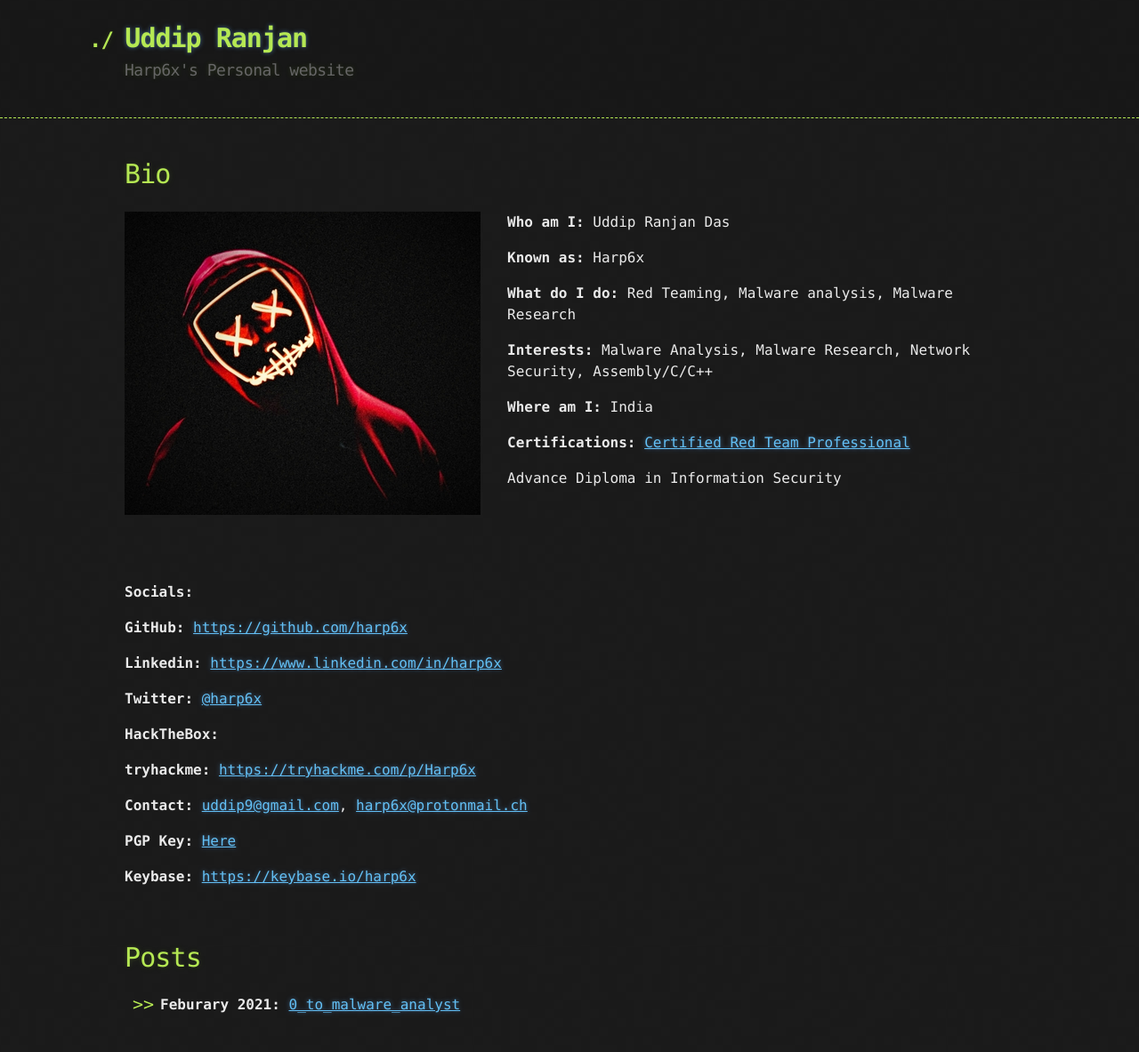
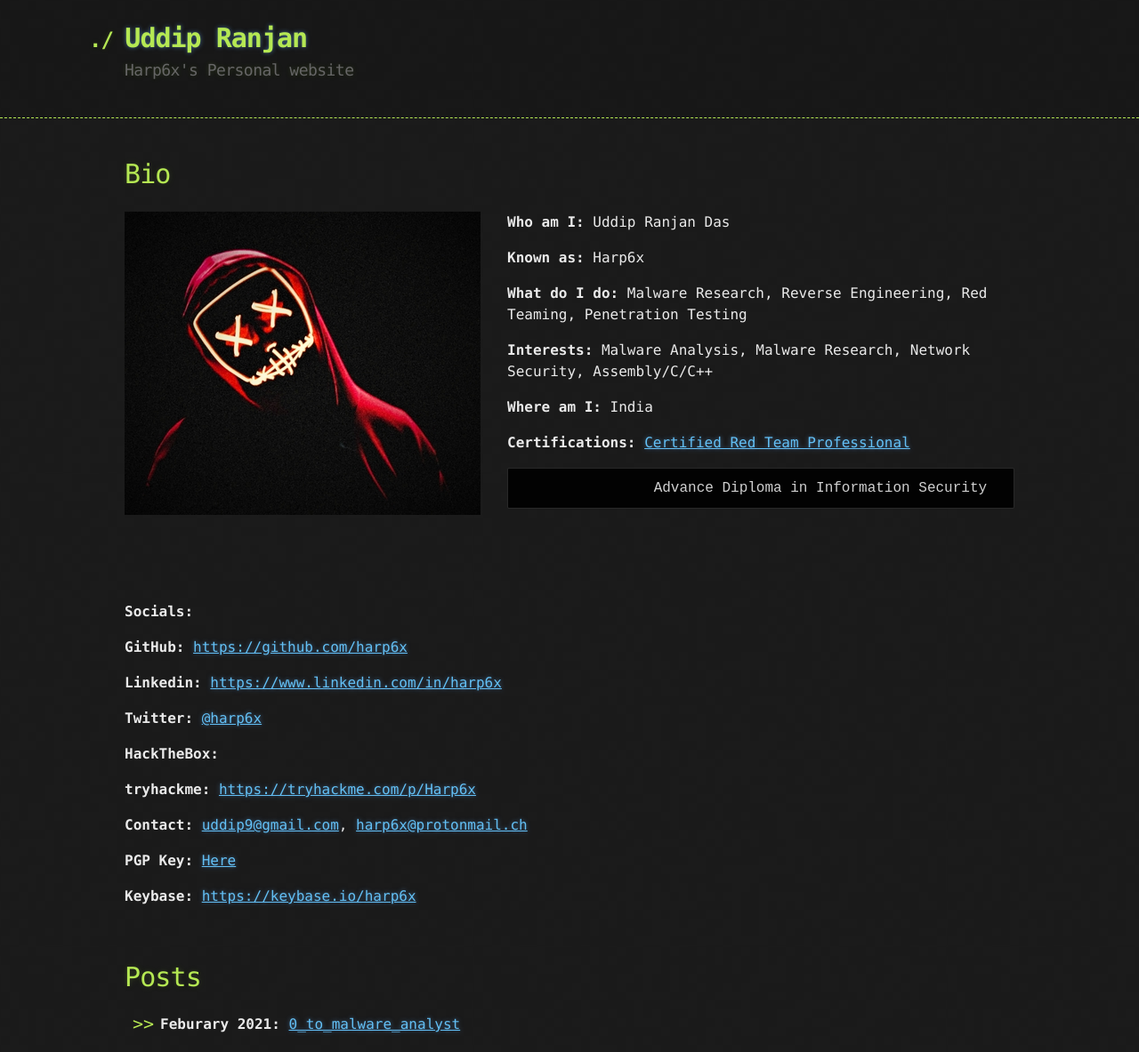
Before and after one commit to Harp6x/harp6x.github.io, a Jekyll site: the page built from index.md, in a window 1280 px wide. Shown: the whole page at 89% size. Built offline with Jekyll 4.4.1, drawn with Linux system fonts in a browser that asks for light colours; our own code applies the rules of GitHub Pages for plain Markdown files; before the commit the page ends 1161 px from its top, so only the background shows below that.

Commit message:
Update index.md

```diff
--- a/index.md
+++ b/index.md
@@ -7,7 +7,7 @@
 
 **Known as:** Harp6x
 
-**What do I do:** Red Teaming, Malware analysis, Malware Research
+**What do I do:** Malware Research, Reverse Engineering, Red Teaming, Penetration Testing
 
 **Interests:** Malware Analysis, Malware Research, Network Security, Assembly/C/C++
 
@@ -15,7 +15,7 @@
 
 **Certifications:** [Certified Red Team Professional](https://www.credential.net/f86a21bc-8852-4c4f-a6d8-d2b32f1c995a)
 
-Advance Diploma in Information Security
+                    Advance Diploma in Information Security
 
 <br clear="left"/>
 <br />
```
